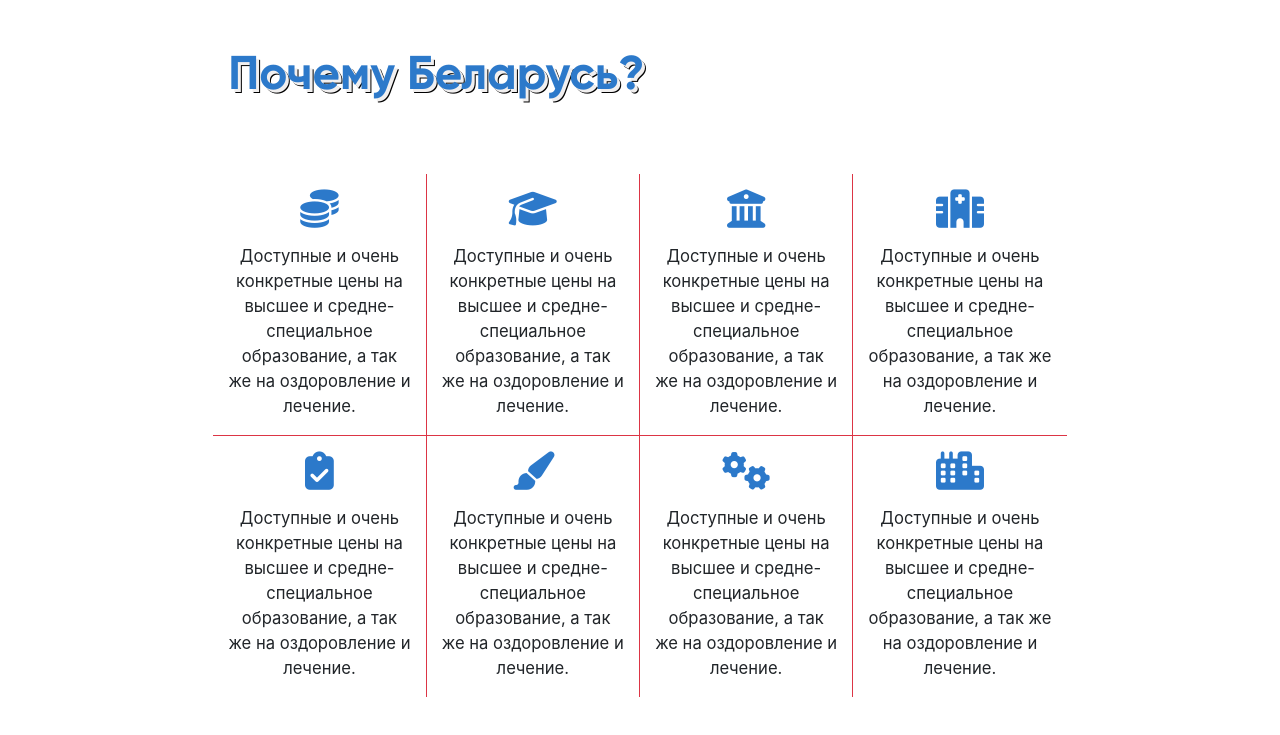
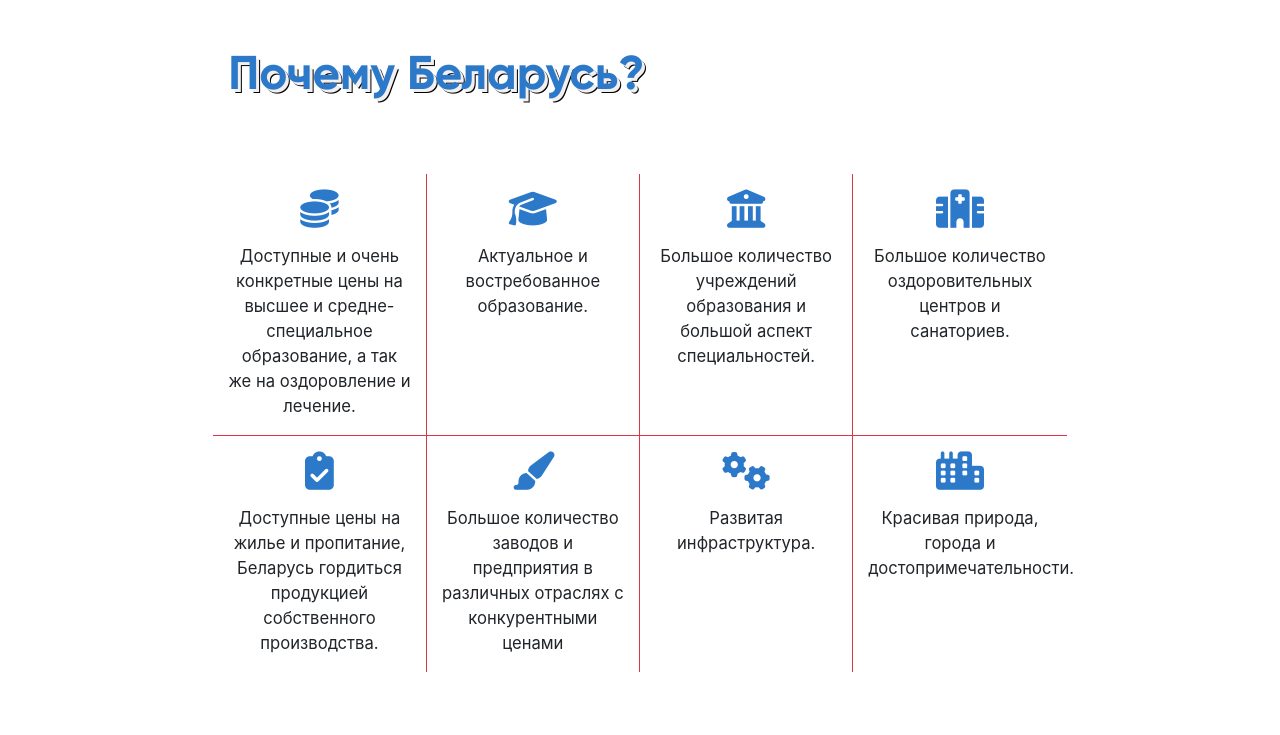
Before and after one commit to andrei-moiseev/unibel, a plain HTML site: page index.html in a window 1280 px wide. Shown: the part 1699-2434 px from the top of the page. Drawn offline with nearby package versions, Linux system fonts and the light colour scheme.

Commit message:
Added new captions to icons

```diff
--- a/index.html
+++ b/index.html
@@ -187,40 +187,34 @@
                     </div>
                     <div class="col-6 col-sm-3 border-bottom border-danger border-right-elem">
                         <i class="fas fa-graduation-cap text-main-color"></i>
-                        <p>Доступные и очень конкретные цены на высшее и средне-специальное образование, а так же на
-                            оздоровление и лечение.</p>
+                        <p>Актуальное и востребованное образование.</p>
                     </div>
                     <div class="col-6 col-sm-3 border-bottom border-right border-danger">
                         <i class="fas fa-university text-main-color"></i>
-                        <p>Доступные и очень конкретные цены на высшее и средне-специальное образование, а так же на
-                            оздоровление и лечение.</p>
+                        <p>Большое количество учреждений образования и большой аспект специальностей.</p>
                     </div>
                     <div class="col-6 col-sm-3 border-bottom border-danger">
                         <i class="fas fa-hospital text-main-color"></i>
-                        <p>Доступные и очень конкретные цены на высшее и средне-специальное образование, а так же на
-                            оздоровление и лечение.</p>
+                        <p>Большое количество оздоровительных центров и санаториев.</p>
                     </div>
                 </div>
                 <div class="row text-center">
                     <div class="col-6 col-sm-3 border-right border-danger border-bottom-elm">
                         <i class="fas fa-clipboard-check text-main-color"></i>
-                        <p>Доступные и очень конкретные цены на высшее и средне-специальное образование, а так же на
-                            оздоровление и лечение.</p>
+                        <p>Доступные цены на жилье и пропитание, Беларусь гордиться продукцией собственного
+                            производства.</p>
                     </div>
                     <div class="col-6 col-sm-3 border-bottom-elm border-danger border-right-elem">
                         <i class="fas fa-paint-brush text-main-color"></i>
-                        <p>Доступные и очень конкретные цены на высшее и средне-специальное образование, а так же на
-                            оздоровление и лечение.</p>
+                        <p>Большое количество заводов и предприятия в различных отраслях с конкурентными ценами</p>
                     </div>
                     <div class="col-6 col-sm-3 border-right border-danger">
                         <i class="fas fa-cogs text-main-color"></i>
-                        <p>Доступные и очень конкретные цены на высшее и средне-специальное образование, а так же на
-                            оздоровление и лечение.</p>
+                        <p>Развитая инфраструктура.</p>
                     </div>
                     <div class="col-6 col-sm-3">
                         <i class="fas fa-city text-main-color"></i>
-                        <p>Доступные и очень конкретные цены на высшее и средне-специальное образование, а так же на
-                            оздоровление и лечение.</p>
+                        <p>Красивая природа, города и достопримечательности.</p>
                     </div>
                 </div>
             </div>
```
